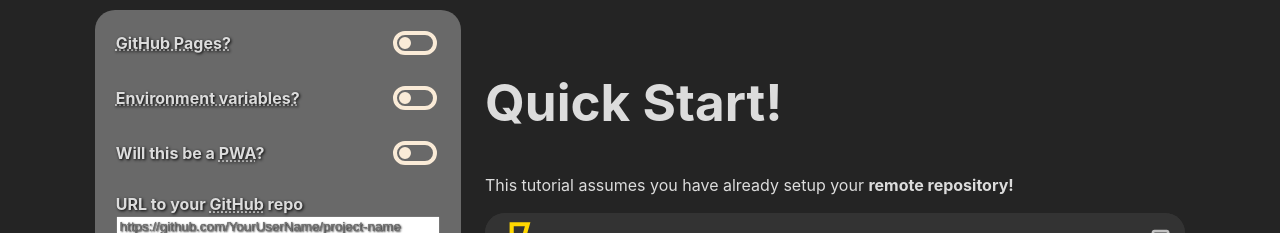
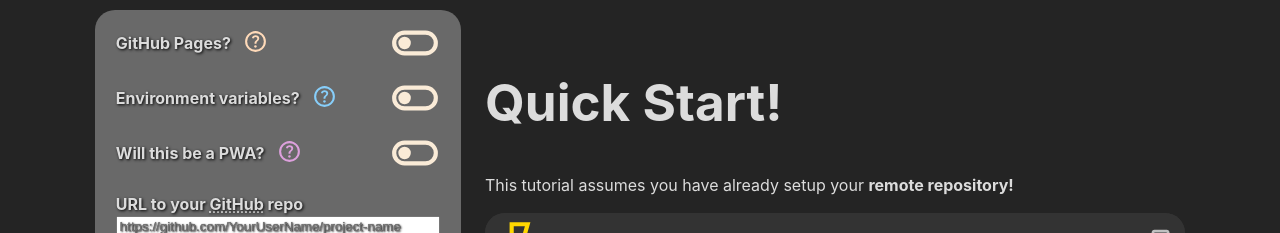
Before and after one commit to Perlesvaux/react-app-with-vite, a React (Vite) app: page / in a window 1280 px wide. Shown: the top 233 px of the page. Built offline with nearby package versions, Linux system fonts and the light colour scheme.

Commit message:
feat: ditching abbr and titles for buttons and svg. TODO: editing Simpleform.

```diff
--- a/src/App.jsx
+++ b/src/App.jsx
@@ -71,7 +71,7 @@
     }
   }
 
-  return (
+  return (<>
       <main className={styles.tutorial}>
 
       {console.log(state)}
@@ -90,5 +90,8 @@
         </section>
 
       </main>
+
+
+    </>
   )
 }
--- /dev/null
+++ b/src/HelpSVG.jsx
@@ -0,0 +1,3 @@
+export default function HelpSVG({size, fill, className, onClick}){
+  return <svg className={className} onClick={onClick} xmlns="http://www.w3.org/2000/svg" height={size} viewBox="0 -960 960 960" width={size} fill={fill}><path d="M478-240q21 0 35.5-14.5T528-290q0-21-14.5-35.5T478-340q-21 0-35.5 14.5T428-290q0 21 14.5 35.5T478-240Zm-36-154h74q0-33 7.5-52t42.5-52q26-26 41-49.5t15-56.5q0-56-41-86t-97-30q-57 0-92.5 30T342-618l66 26q5-18 22.5-39t53.5-21q32 0 48 17.5t16 38.5q0 20-12 37.5T506-526q-44 39-54 59t-10 73Zm38 314q-83 0-156-31.5T197-197q-54-54-85.5-127T80-480q0-83 31.5-156T197-763q54-54 127-85.5T480-880q83 0 156 31.5T763-763q54 54 85.5 127T880-480q0 83-31.5 156T763-197q-54 54-127 85.5T480-80Zm0-80q134 0 227-93t93-227q0-134-93-227t-227-93q-134 0-227 93t-93 227q0 134 93 227t227 93Zm0-320Z"/></svg>
+}
--- a/src/Step.module.css
+++ b/src/Step.module.css
@@ -17,7 +17,7 @@
 
 }
 
-pre {
+.block pre {
   border-radius: 0 0 20px 20px;
   overflow-x: auto;
   padding: 11px 0px 11px 33px;
--- a/src/Togglers.jsx
+++ b/src/Togglers.jsx
@@ -1,21 +1,50 @@
 import styles from './Togglers.module.css'
 import color from './color.module.css'
 import FlipButton from './FlipButton.jsx'
+import {newRepo} from './purifiedText.js'
+import HelpSVG from './HelpSVG.jsx'
 
 
 export default function Togglers({state, flip}){
 
   return (<div className={styles.container} >
 
-      <label htmlFor="ghpages"  > <abbr title="Host your project directly from your GitHub repo!">GitHub Pages?</abbr>
+      <label htmlFor="ghpages">
+        <article popover="" id="ghpages">
+          <p>Host your project directly from your GitHub repo!</p>
+          <li><a href="https://github.com/new" target="_blank"> Create a new remote repository </a> if you haven't already.</li>
+          <li>Then, push your local repository</li>
+          <pre> <code dangerouslySetInnerHTML={{__html:newRepo(state)}} /> </pre>
+        </article>
+        <span> GitHub Pages? <button className={color.ghpages} popovertarget="ghpages" ><HelpSVG  size="25px" /></button></span>
         <FlipButton name="ghpages" value={state.ghpages} flip={flip} className={color.ghpages}/>
       </label>
 
-      <label htmlFor="backend" > <abbr title="i.e.: API keys, URLs, database credentials">Environment variables?</abbr>
+      <label htmlFor="backend">
+        <article popover="" id="backend">
+          <p>Environment variables (or "env" variables) are like little notes or settings your app reads when it runs.</p>
+          <p>They store things like passwords, API keys, URLs, database credentials or settings outside your code, so:</p>
+          <li><strong>Keep secrets safe</strong>: You don’t have to write them directly in your code.</li>
+          <li><strong>Easily change settings</strong>: Instead of editing the app, you change the variable.</li>
+          <p><a href="https://vite.dev/guide/env-and-mode" target="_blank"> Find more about it here</a></p>
+        </article>
+        <span>Environment variables?<button className={color.envvars} popovertarget="backend"><HelpSVG size="25px"/></button></span>
         <FlipButton name="backend" value={state.backend} flip={flip} className={color.envvars}/>
       </label>
 
-      <label htmlFor="pwaPlug" > <span>Will this be a <abbr title="Progresive Web App: A web app with offline features that can be installed locally">PWA</abbr>? </span>
+      <label htmlFor="pwaPlug" >
+      <article popover="" id="pwaPlug">
+        <p>A <strong>Progressive Web App</strong> (PWA) looks and feels like a regular website, but it can also act like a mobile app you can install on your phone or desktop.</p>
+        <p>Key Features:</p>
+        <li><strong>Offline Mode</strong>: It can work even when there's no internet (thanks to caching).</li>
+        <li><strong>Installable</strong>: You can "install" it from your browser—no app store needed!</li>
+        <li><strong>Low Cost</strong>: Easier and cheaper to build than separate mobile apps for each platform.</li>
+        <li><strong>Fast</strong>: PWAs load quickly because they store parts of the app on your device.</li>
+        <li><strong>Responsive</strong>: They look great on all devices (mobile, tablet, desktop).</li>
+        <li><strong>Cross-Platform</strong>: One app works everywhere (on Android, iOS, and desktop browsers).</li>
+        <li><strong>Updates Automatically</strong>: Users always see the latest version—no need to download updates</li>
+      </article>
+      <span>Will this be a PWA? <button className={color.pwa} popovertarget="pwaPlug"><HelpSVG size="25px"/></button> </span>
         <FlipButton name="pwaPlug" value={state.pwaPlug} flip={flip} className={color.pwa}/>
       </label>
 
--- a/src/Togglers.module.css
+++ b/src/Togglers.module.css
@@ -14,3 +14,38 @@
   text-shadow: 1px 1px 3px black;
   font-weight: bolder;
 }
+
+.container label article {
+  position:fixed;
+  margin: auto;
+  background-color: rgba(1,9,9,0.8);
+  border:0;
+  border-radius: 20px;
+  padding:50px;
+  max-width: 600px;
+}
+
+.container label pre {
+  background-color: #404040;
+  padding: 10px 10px 10px 10px;
+  border-radius: 10px;
+  text-shadow: 0 !important;
+}
+
+
+.container label button {
+  display: inline;
+  border-radius: 0px !important;
+  border: 0px solid transparent !important;
+  cursor: pointer;
+  padding: 0 !important;
+}
+
+.container label span {
+  display: flex;
+  align-items: center;
+}
+
+.container label article strong {
+  color: crimson;
+}
--- a/src/purifiedText.js
+++ b/src/purifiedText.js
@@ -170,3 +170,19 @@
   //return DOMPurify.sanitize(mrkp)
 // return DOMPurify.sanitize(mrkp)
 }
+
+export function newRepo(state) {
+  return purified('bash', `#...or create a new repository on the command line
+echo "# prueba2" >> README.md
+git init
+git add README.md
+git commit -m "first commit"
+git branch -M main
+git remote add origin https://github.com/Perlesvaux/prueba2.git
+git push -u origin main
+
+#...or push an existing repository from the command line
+git remote add origin https://github.com/Perlesvaux/prueba2.git
+git branch -M main
+git push -u origin main`)
+}
```
